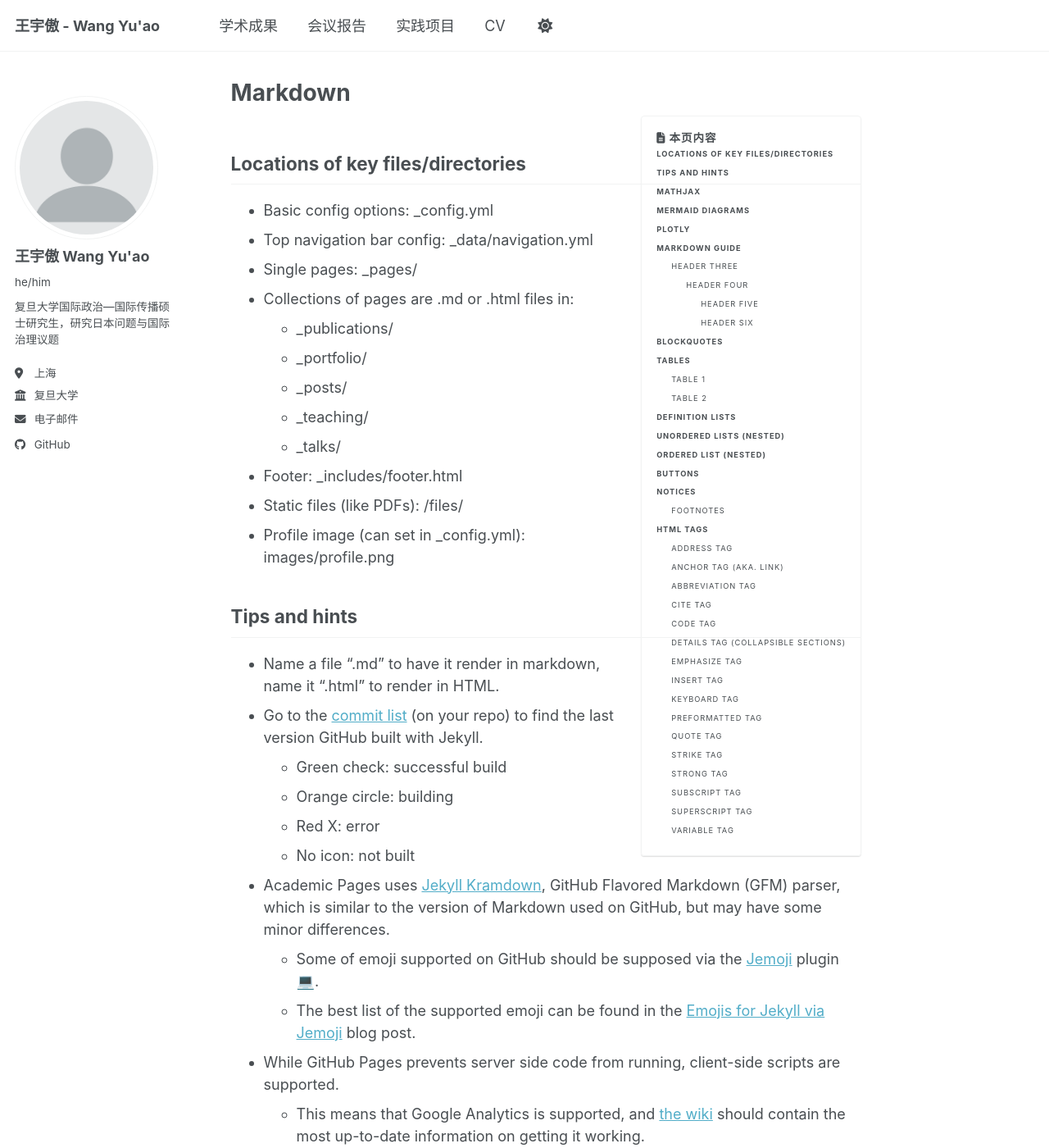
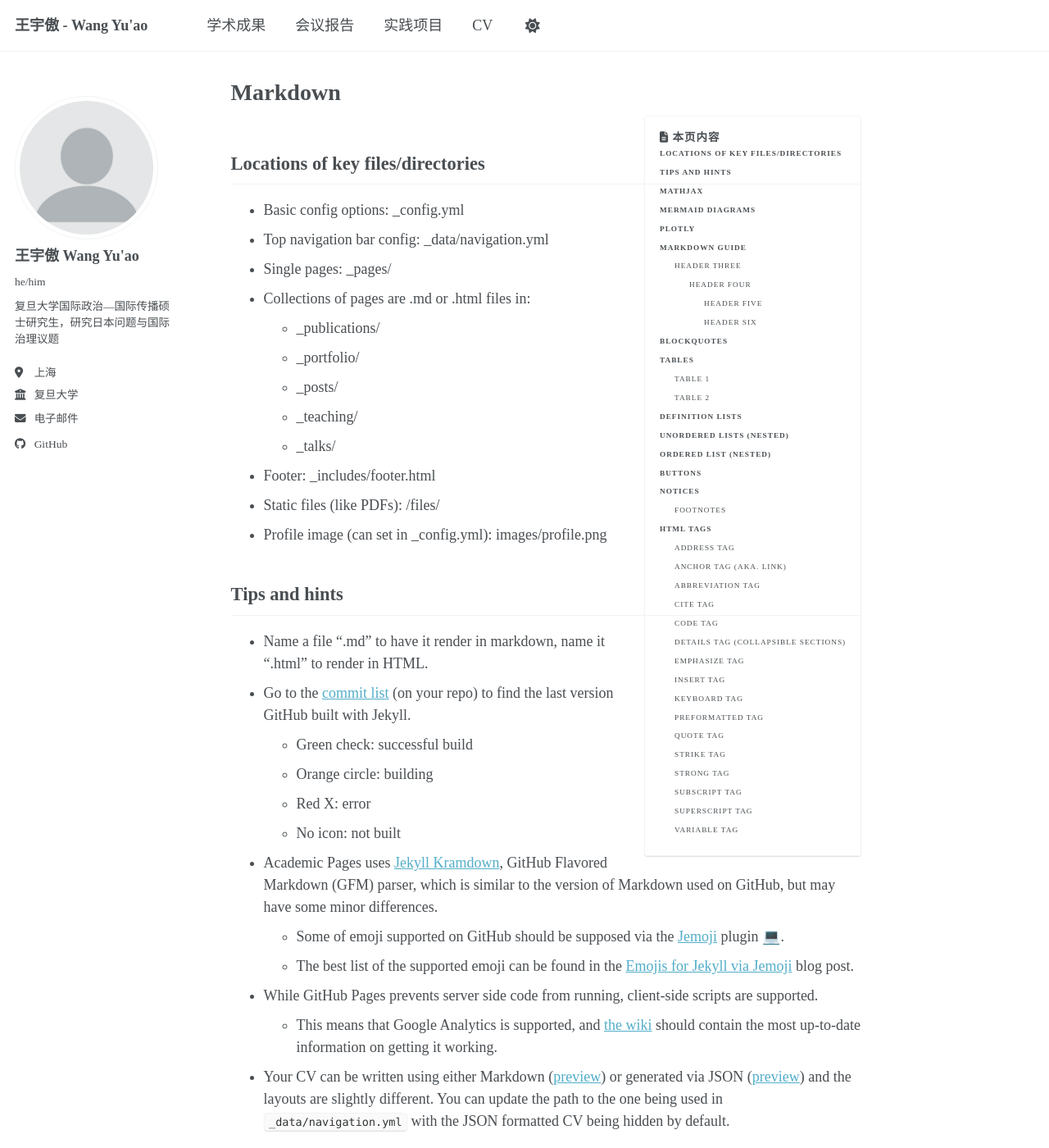
Before and after one commit to Wangyumeow/Wangyumeow.github.io, a Jekyll site: the page built from _pages/markdown.md, in a window 1280 px wide and 1400 px high. Shown: the whole window at 82% size. Built offline with Jekyll 4.4.1, drawn with Linux system fonts in a browser that asks for light colours; emoji names are drawn with the system emoji font; a script bundle is joined from its source files by our own code; library files that are not in the unit come from our copies.

Commit message:
fix: sync font changes from main branch — Times New Roman + Noto Serif SC
Changes synced from main:

- _sass/_themes.scss: serif/sans-serif fonts updated to Times New Roman + Noto Serif SC

- _sass/layout/_json_cv.scss: font-family changed to $serif variable

- _includes/head/custom.html: added Google Fonts preconnect for Noto Serif SC

```diff
--- a/_includes/head/custom.html
+++ b/_includes/head/custom.html
@@ -1,6 +1,11 @@
 {% include base_path %}
 
 <!-- start custom head snippets -->
+
+<!-- Google Fonts: Noto Serif SC (思源宋体) for Chinese academic typography -->
+<link rel="preconnect" href="https://fonts.googleapis.com">
+<link rel="preconnect" href="https://fonts.gstatic.com" crossorigin>
+<link href="https://fonts.googleapis.com/css2?family=Noto+Serif+SC:wght@400;500;700&display=swap" rel="stylesheet">
 
 <!-- Support for Academicons -->
 <link rel="stylesheet" href="{{ base_path }}/assets/css/academicons.css"/>
--- a/_sass/_themes.scss
+++ b/_sass/_themes.scss
@@ -14,8 +14,8 @@
 $indent-var                 : 1.3em;
 
 /* System typefaces */
-$serif                      : Georgia, Times, serif;
-$sans-serif                 : -apple-system, ".SFNSText-Regular", "San Francisco", "Roboto", "Segoe UI", "Helvetica Neue", "Lucida Grande", Arial, sans-serif;
+$serif                      : "Times New Roman", "Noto Serif SC", "SimSun", 宋体, Georgia, Times, serif;
+$sans-serif                 : "Times New Roman", "Noto Serif SC", "SimSun", 宋体, -apple-system, ".SFNSText-Regular", "San Francisco", "Roboto", "Segoe UI", "Helvetica Neue", "Lucida Grande", Arial, sans-serif;
 $monospace                  : Monaco, Consolas, "Lucida Console", monospace;
 
 /* Sans serif typefaces */
@@ -39,8 +39,8 @@
 $type-size-7                : 0.6875em; // ~11px
 $type-size-8                : 0.625em;  // ~10px
 
-$global-font-family         : $sans-serif;
-$header-font-family         : $sans-serif;
+$global-font-family         : $serif;
+$header-font-family         : $serif;
 $caption-font-family        : $serif;
 
 /* ==========================================================================
--- a/_sass/layout/_json_cv.scss
+++ b/_sass/layout/_json_cv.scss
@@ -6,7 +6,7 @@
 .cv-container {
   max-width: 1000px;
   margin: 0 auto;
-  font-family: 'Roboto', 'Helvetica Neue', Helvetica, Arial, sans-serif;
+  font-family: $serif;
   color: var(--global-text-color);
   line-height: 1.6;
 }
```
